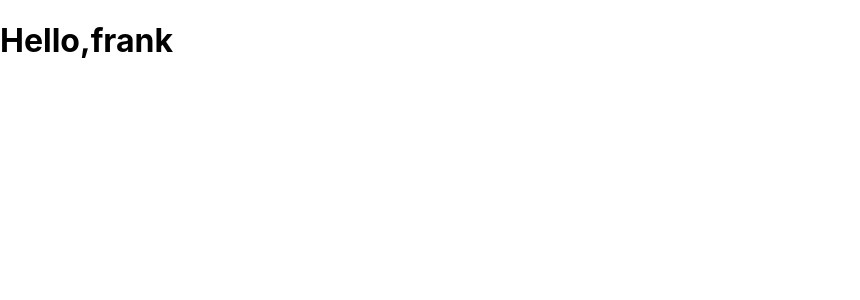
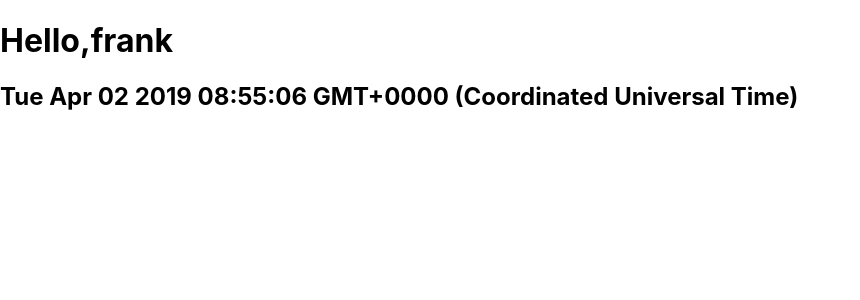
Before and after one commit to Sean103/ToDoList, a React (Create React App) app in the folder Desktop/react Todolist/list/: page / in a window 1280 px wide. Shown: the top 300 px of the page, without its empty margins (0-860 px from the left). Built offline with nearby package versions, Linux system fonts and the light colour scheme.

Commit message:
展示钩子（hook）

```diff
--- a/Desktop/react Todolist/list/src/Welcome.js
+++ b/Desktop/react Todolist/list/src/Welcome.js
@@ -1,7 +1,33 @@
 import React from 'react';  //为什么要 import React
 class Welcome extends React.Component{
+    constructor(props){
+        super(props)
+        //看MDN
+        this.state={
+            date: new Date()
+        }
+        setInterval(()=>{
+            this.setState({
+                date: new Date()  //更新date
+            })
+        })
+        console.log('我已经在 constructor 里将 props 和 state 初始化好了')
+    }
+        componentWillMount(){
+            console.log('运行到这里的话，说明马上就要运行 render 了')
+        }
     render(){
-        return <h1>Hello,{this.props.name}</h1>;
+        console.log('嗯，这里是 render')
+        return(
+            <div>
+                <h1>Hello,{this.props.name}</h1>
+                <h2>{this.state.date.toString()}</h2>
+            </div>
+
+        )
+    }
+    componentDidMount(){
+        console.log('已经挂载到页面里了')
     }
 }
 
--- a/Desktop/react Todolist/list/src/index.js
+++ b/Desktop/react Todolist/list/src/index.js
@@ -1,7 +1,7 @@
 import React from 'react';
 import ReactDOM from 'react-dom';
 import './index.css';
-import App from './App';
+
 import * as serviceWorker from './serviceWorker';
 import Welcome from './Welcome'
 
```
Also changed, not shown: 18 other files (tests, documents, lock files or other folders).
